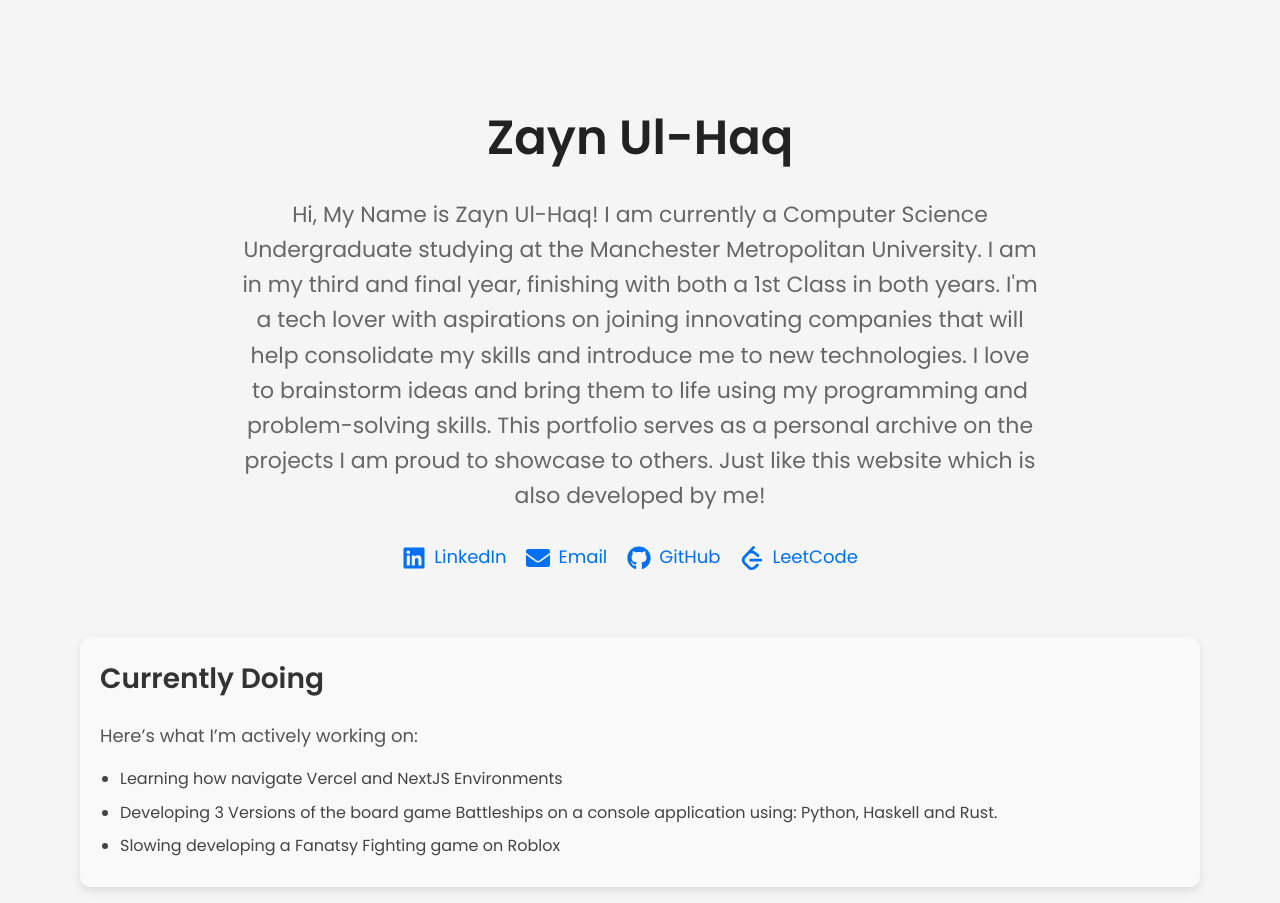
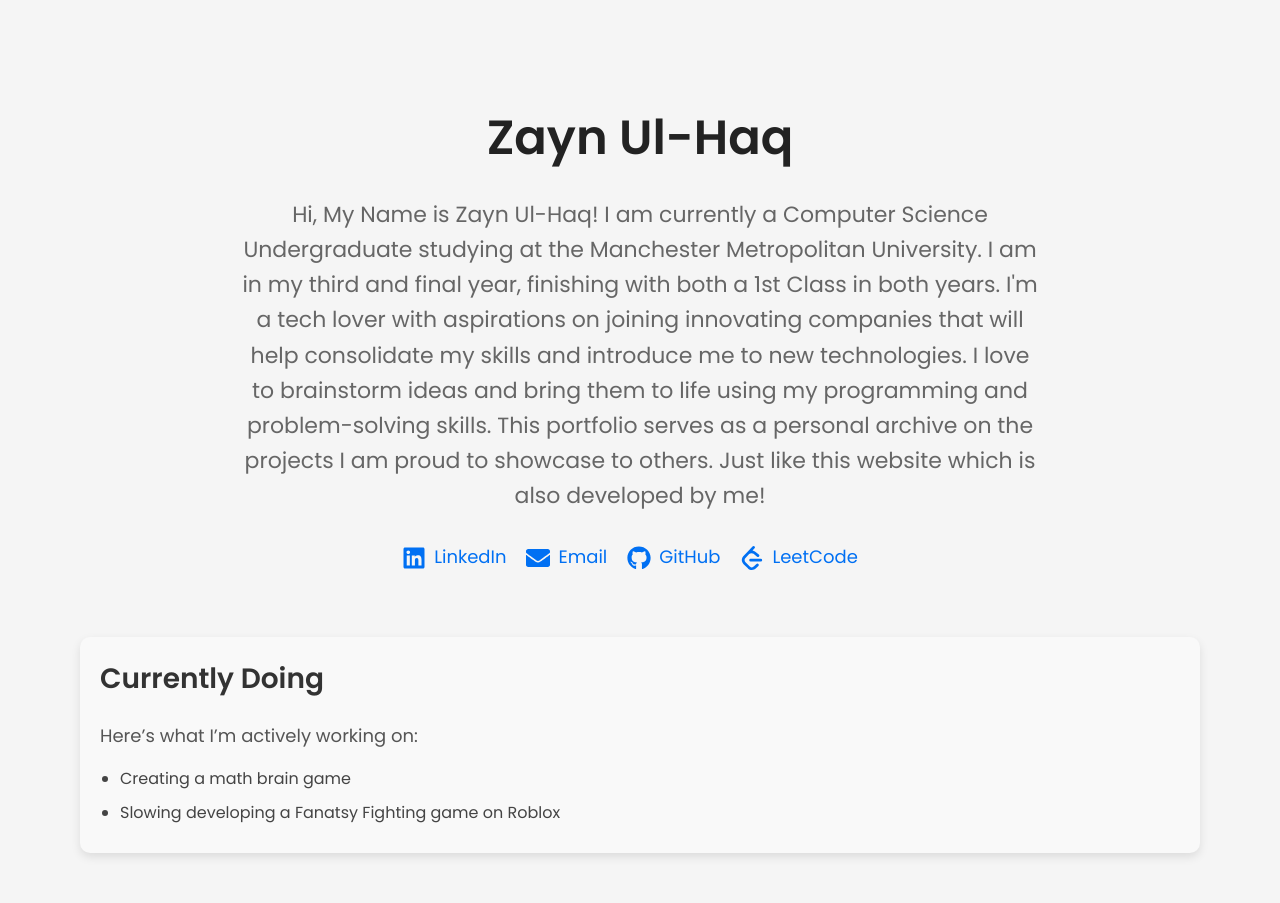
Before and after one commit to ZaynUH/Zayn-Ul-Haq-Portfolio, a Next.js app: page / in a window 1280 px wide. Shown: the top 903 px of the page. Built offline with nearby package versions, Linux system fonts and the light colour scheme.

Commit message:
project added

```diff
--- a/pages/index.js
+++ b/pages/index.js
@@ -42,8 +42,7 @@ export default function Home() {
           <h2>Currently Doing</h2>
           <p>Here’s what I’m actively working on:</p>
           <ul>
-            <li>Learning how navigate Vercel and NextJS Environments</li>
-            <li>Developing 3 Versions of the board game Battleships on a console application using: Python, Haskell and Rust.</li>
+            <li>Creating a math brain game</li>
             <li>Slowing developing a Fanatsy Fighting game on Roblox</li>
           </ul>
         </section>
@@ -108,6 +107,14 @@ export default function Home() {
               <a href="https://github.com/ZaynUH/Battleships" target="_blank" rel="noreferrer">View Project</a>
             </div>
 
+            <div className="project">
+              <img src="/images/placeholder.png" alt="Project 5" />
+              <h3>Battleships</h3>
+              <p>My Final Year project in which i participated in the module Human Centred Computing. This project is a medical annotation tool which can be used
+                as a multi-purpose Annotation Tool, in which account creation exists to store work. Will be updated frequently to add features.
+              </p>
+              <a href="https://github.com/ZaynUH/Battleships" target="_blank" rel="noreferrer">View Project</a>
+            </div>
           </div>
         </section>
       </main>
```
